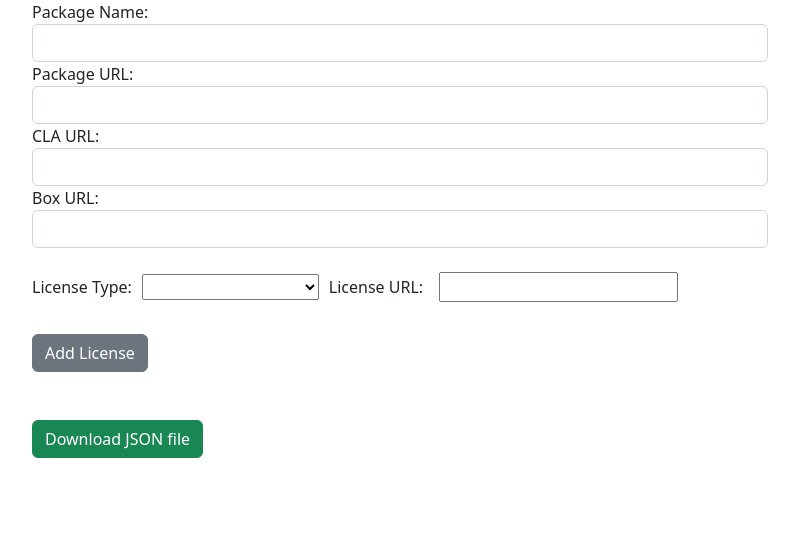
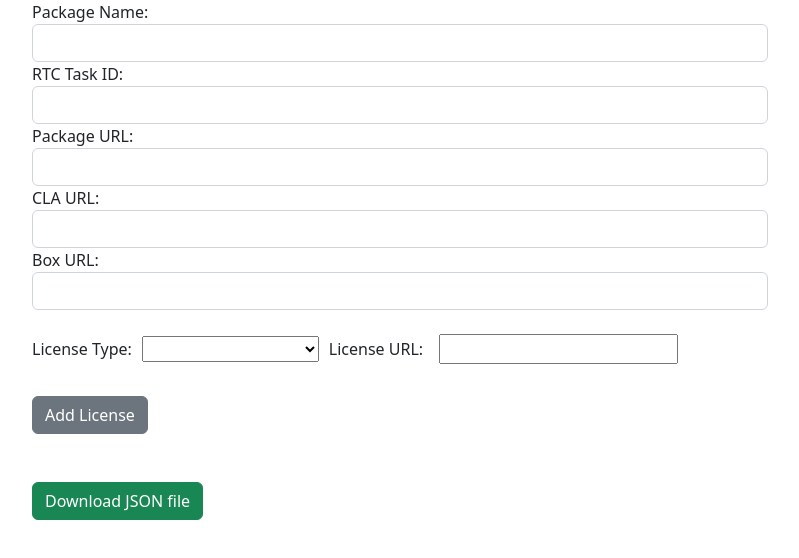
Before and after one commit to valen-mascarenhas14/vcm-app, a React (Create React App) app: page / in a window 1280 px wide. Shown: the top 558 px of the page, without its empty margins (240-1039 px from the left). Built offline with nearby package versions, Linux system fonts and the light colour scheme.

Commit message:
rtc task id added to the form

```diff
--- a/public/index.html
+++ b/public/index.html
@@ -7,7 +7,7 @@
     <meta name="theme-color" content="#000000" />
     <meta
       name="description"
-      content="Web site created using create-react-app"
+      content="React app to download an OSSC JSON file"
     />
     <link rel="apple-touch-icon" href="%PUBLIC_URL%/logo192.png" />
     <!--
@@ -24,7 +24,7 @@
       work correctly both with client-side routing and a non-root public URL.
       Learn how to configure a non-root public URL by running `npm run build`.
     -->
-    <title>React App</title>
+    <title>OSSC JSON File Downloader</title>
   </head>
   <body>
     <noscript>You need to enable JavaScript to run this app.</noscript>
--- a/src/App.js
+++ b/src/App.js
@@ -37,6 +37,7 @@ const Form = () => {
   const [packageUrl, setPackageUrl] = useState("");
   const [claUrl, setClaUrl] = useState("");
   const [boxUrl, setBoxUrl] = useState("");
+  const [rtcId, setRtcId] = useState("");
 
   const handleLicenseTypeChange = (event, index) => {
     const updatedLicenses = [...licenses];
@@ -61,12 +62,15 @@ const Form = () => {
   };
 
   const handleDownloadJson = () => {
+    let temp_url="https://jazz06.rchland.ibm.com:12443/jazz/web/projects/Power%20Ecosystem#action=com.ibm.team.workitem.viewWorkItem&id=";
+    let final_url=temp_url.concat(rtcId);
     const licenseTypesArray = licenses.map((license) => license.type);
     const licenseUrlArray = licenses.map((license) => license.url);
     const data = {
       Package_Name: packageName,
       Package_URL: packageUrl,
       CLA_URL: claUrl,
+      rtc_task_url: final_url,
       Box_URL: boxUrl,
       license_types: licenseTypesArray,
       license_urls: licenseUrlArray,
@@ -99,6 +103,18 @@ const Form = () => {
                 id="p_name"
                 value={packageName}
                 onChange={(event) => setPackageName(event.target.value)}
+              />
+            </div>
+            <div className="form-group">
+              <label htmlFor="r_id">RTC Task ID:</label>
+              <input
+                className="form-control"
+                required
+                pattern="^\d{6}$"
+                type="text"
+                id="r_id"
+                value={rtcId}
+                onChange={(event) => setRtcId(event.target.value)}
               />
             </div>
             <div className="form-group">
```
